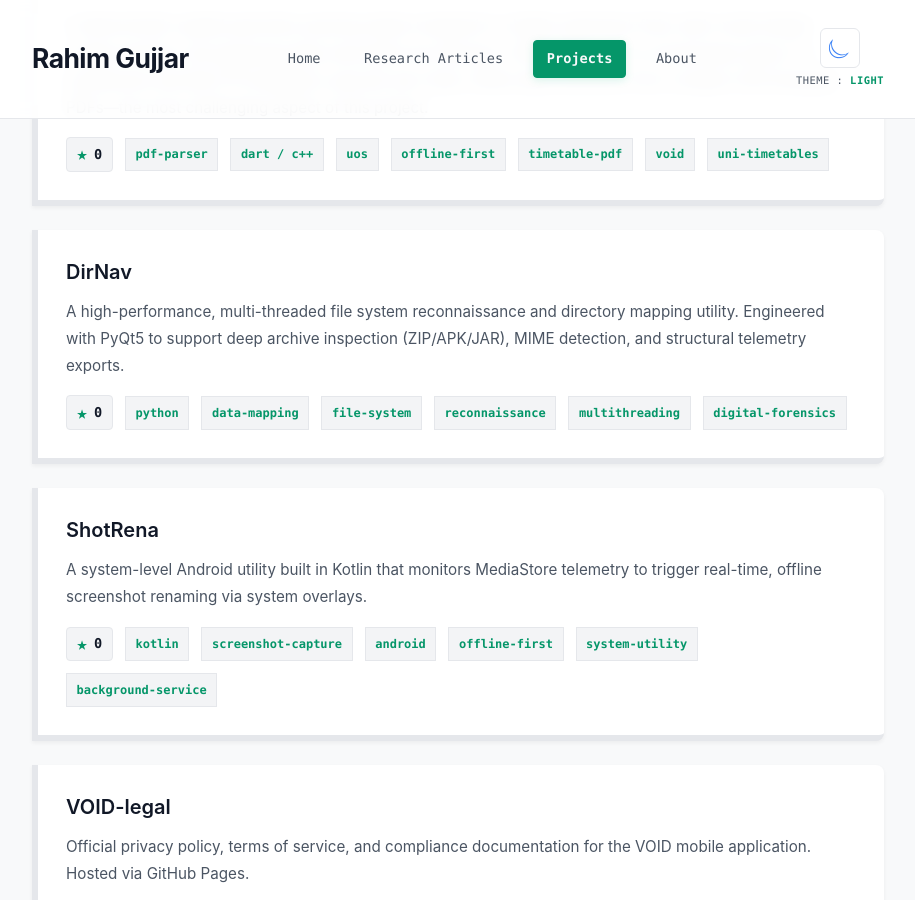
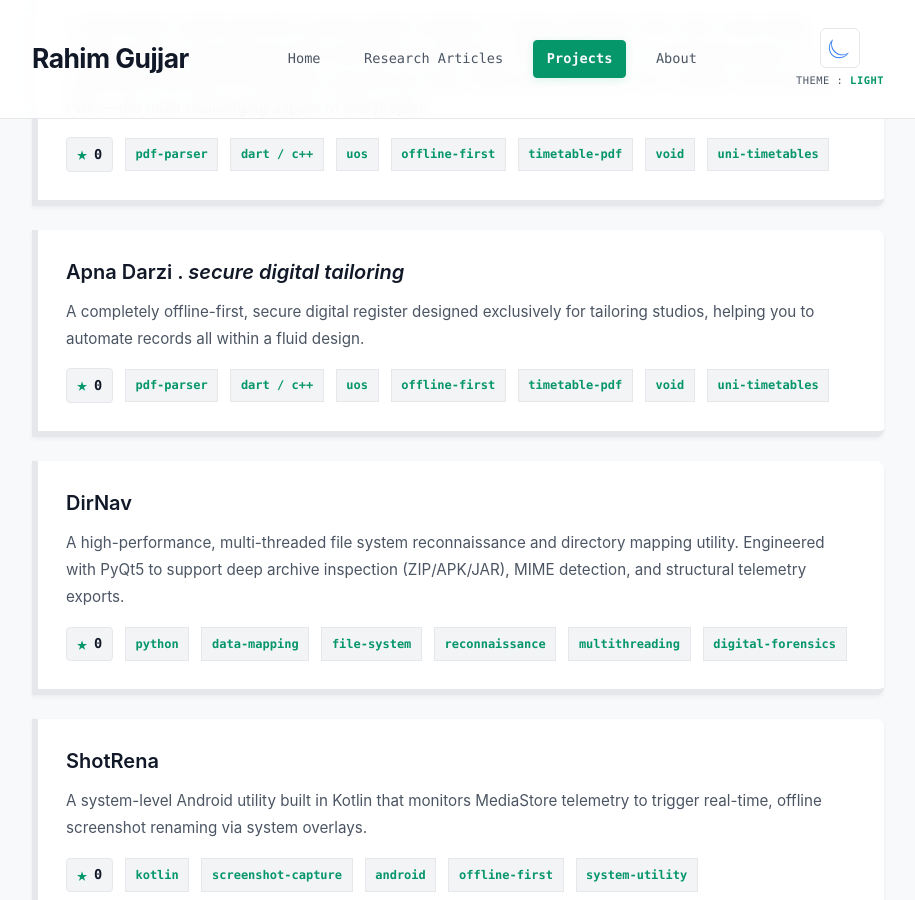
Before and after one commit to rahimgujjar/rahimgujjar.github.io, a Jekyll site: the page built from projects.html, in a window 1280 px wide and 900 px high, scrolled down 757 px. Shown: the whole window, without its empty margins (182-1097 px from the left). Built offline with Jekyll 4.4.1, drawn with Linux system fonts in a browser that asks for light colours.

Commit message:
Update projects.html

```diff
--- a/projects.html
+++ b/projects.html
@@ -43,6 +43,25 @@ permalink: /projects/
           </h3>
         </div>
         <p class="project-description">A deterministic spatial-geometry parsing engine wrapped in a highly optimized, fluid, dark-mode design mobile interface. By bypassing high-level black-box libraries, VOID utilizes an AI-orchestrated native C++ architecture and Dart FFI bridging to execute zero-fault, offline data extraction from complex UOS timetable PDFs—the most challenging aspect of this project.</p>
+        <div class="project-meta">
+          <span class="project-stars"><span class="star-icon">★</span> 0</span>
+          <span class="project-tag">pdf-parser</span>
+          <span class="project-language">dart / c++</span>
+          <span class="project-tag">uos</span>
+          <span class="project-tag">offline-first</span>
+          <span class="project-tag">timetable-pdf</span>
+          <span class="project-tag">void</span>
+          <span class="project-tag">uni-timetables</span>
+        </div>
+      </div>
+
+      <div class="project-item">
+        <div class="project-header">
+          <h3 class="project-title">
+            <a href="https://github.com/rahimgujjar/ApnaDarzi" target="_blank" rel="noopener noreferrer">Apna Darzi . <i>secure digital tailoring</i></a>
+          </h3>
+        </div>
+        <p class="project-description">A completely offline-first, secure digital register designed exclusively for tailoring studios, helping you to automate records all within a fluid design.</p>
         <div class="project-meta">
           <span class="project-stars"><span class="star-icon">★</span> 0</span>
           <span class="project-tag">pdf-parser</span>
```
